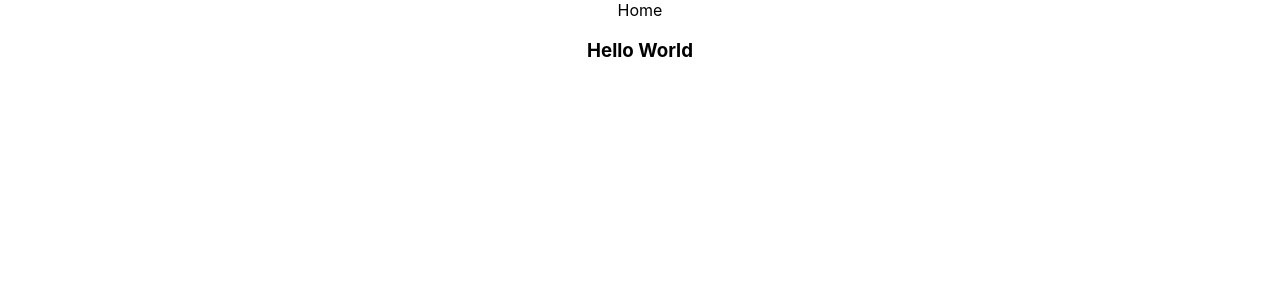
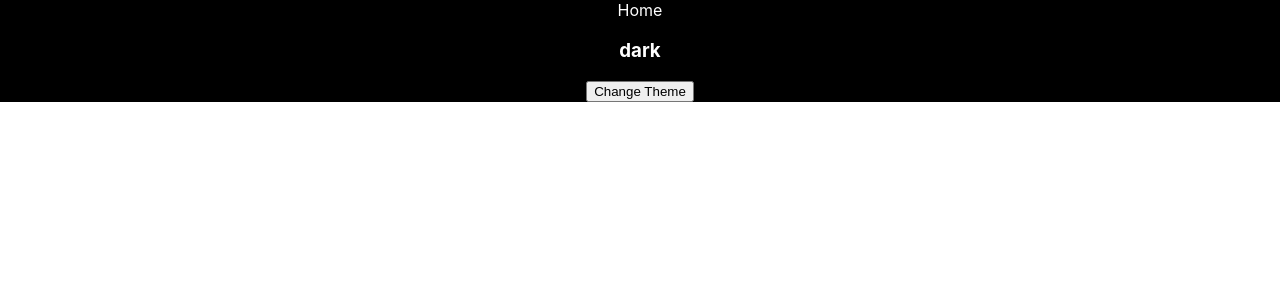
Before and after one commit to nancyk12/login-context-summer23, a React (Create React App) app: page / in a window 1280 px wide. Shown: the top 300 px of the page. Built offline with nearby package versions, Linux system fonts and the light colour scheme.

Commit message:
added change theme buttom in Context

```diff
--- a/src/App.js
+++ b/src/App.js
@@ -1,15 +1,23 @@
-
+import {useState} from 'react'
 import logo from './logo.svg';
 import './App.css';
 
 import { ThemeContext } from './context/ThemeContext'
 
-import Home from './components/Home'
+import Home from './components/Home/Home'
+
 
 function App() {
+  const [theme, setTheme] = useState('dark')
+
+  const changeTheme = () => {
+    theme === 'light' ? setTheme('dark') : setTheme('light')
+  }
   return (
     <div className="App">
-      <ThemeContext.Provider value={'Hello World'}>
+      <ThemeContext.Provider value={
+        {theme, setTheme, changeTheme}
+        }>
         <Home />
       </ThemeContext.Provider>
     </div>
--- a/src/components/Home.js
+++ /dev/null
@@ -1,18 +0,0 @@
-import React, {useContext} from 'react'
-
-import {ThemeContext} from '../context/ThemeContext'
-
-
-const Home = () => {
-    const contextDefault = useContext(ThemeContext)
-
-  return (
-    <div>
-        Home
-        <h3>{contextDefault}</h3>
-    </div>
-
-  )
-}
-
-export default Home
--- /dev/null
+++ b/src/components/Home/Home.css
@@ -0,0 +1,8 @@
+.dark {
+    color: white;
+    background-color: black;
+}
+.light {
+    color:black;
+    background-color: antiquewhite;
+}
--- /dev/null
+++ b/src/components/Home/Home.js
@@ -0,0 +1,23 @@
+import React, {useContext} from 'react'
+import './Home.css'
+
+import {ThemeContext} from '../../context/ThemeContext'
+
+
+const Home = () => {
+    const { theme, setTheme, changeTheme } = useContext(ThemeContext)
+
+    // const changeTheme = () => {
+    //   theme === 'light' ? setTheme('dark') : setTheme('light')
+    // }
+  return (
+    <div className={theme}>
+        Home
+        <h3>{theme}</h3>
+        <button onClick={changeTheme}> Change Theme </button>
+    </div>
+
+  )
+}
+
+export default Home
```
